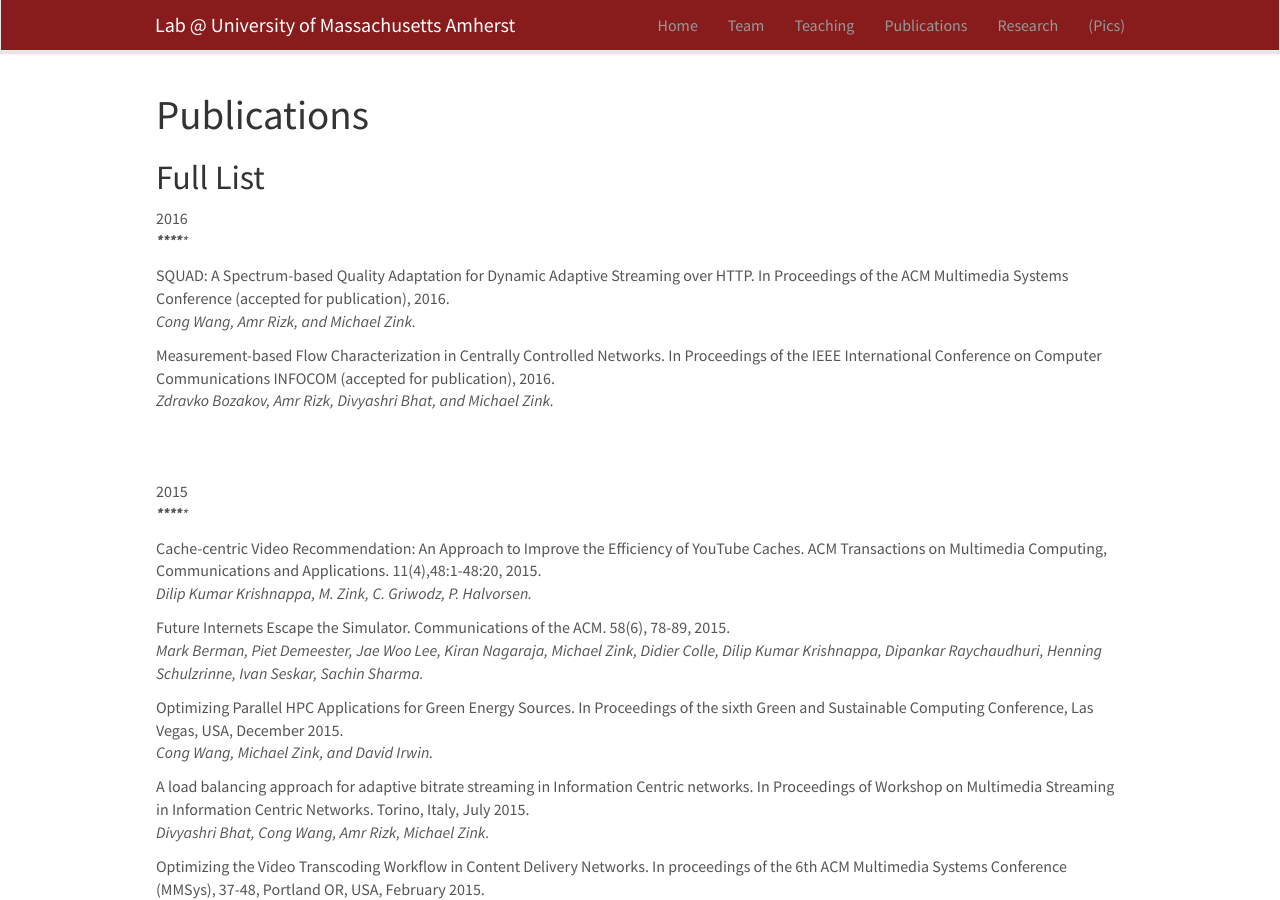
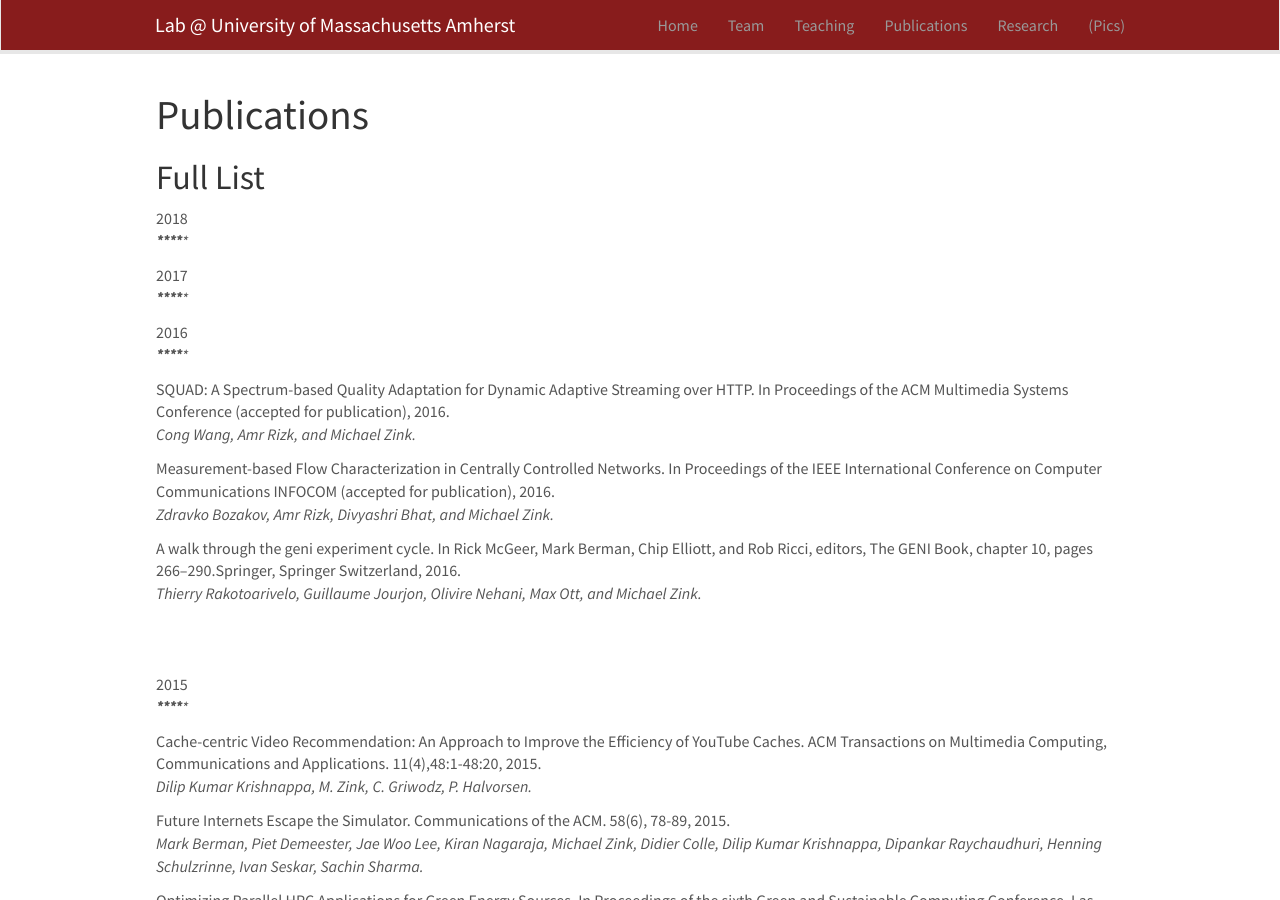
Before and after one commit to openmindedstoic/openmindedstoic.github.io, a Jekyll site: the page built from _pages/publications.md, in a window 1280 px wide and 900 px high. Built offline with Jekyll 4.4.1, drawn with Linux system fonts in a browser that asks for light colours; nearby versions of some CDN libraries.

Commit message:
Update publist.yml
Added GENI book chapter

```diff
--- a/_data/publist.yml
+++ b/_data/publist.yml
@@ -1,3 +1,10 @@
+- title: "2018"
+  authors: "*************"
+
+- title: "2017"
+  authors: "*************"
+
+
 - title: "2016"
   authors: "*************"
 
@@ -6,6 +13,9 @@
 
 - title: "Measurement-based Flow Characterization in Centrally Controlled Networks. In Proceedings of the IEEE International Conference on Computer Communications INFOCOM (accepted for publication), 2016."
   authors: Zdravko Bozakov, Amr Rizk, Divyashri Bhat, and Michael Zink.
+
+- title: "A walk through the geni experiment cycle. In Rick McGeer, Mark Berman, Chip Elliott, and Rob Ricci, editors, The GENI Book, chapter 10, pages 266–290.Springer, Springer Switzerland, 2016."
+  authors: Thierry Rakotoarivelo, Guillaume Jourjon, Olivire Nehani, Max Ott, and Michael Zink.
 
 - title: ""
 - title: "2015"
```
